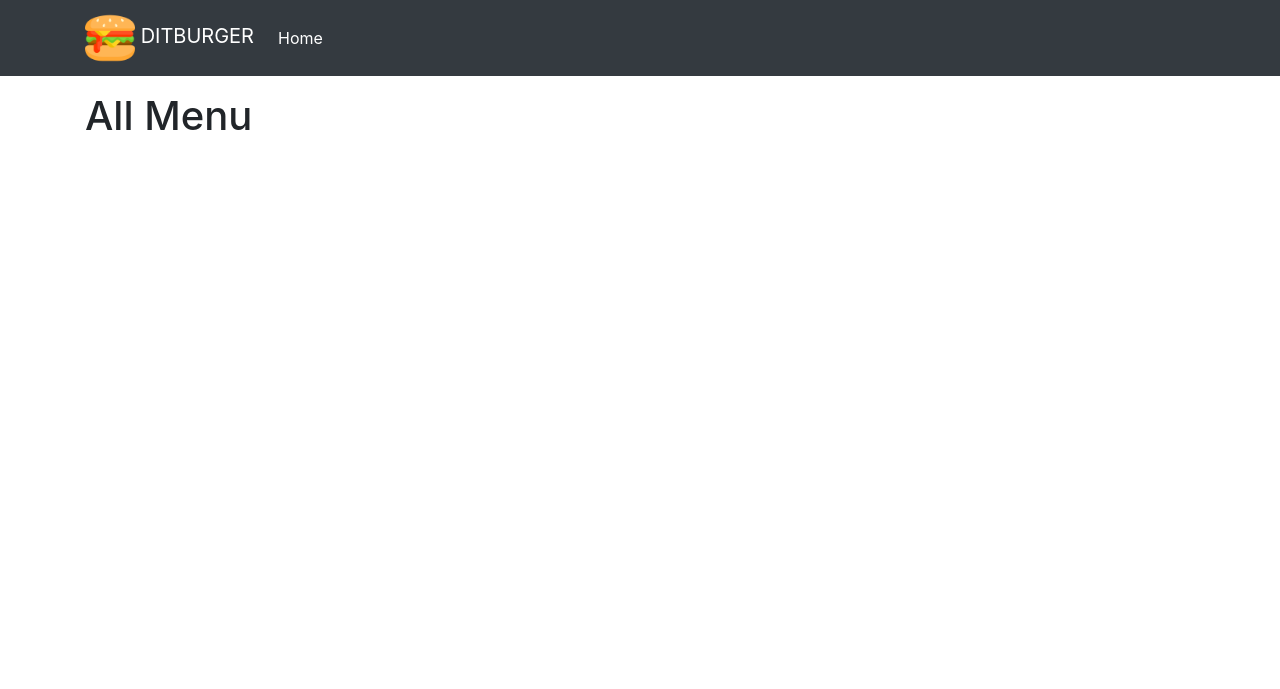
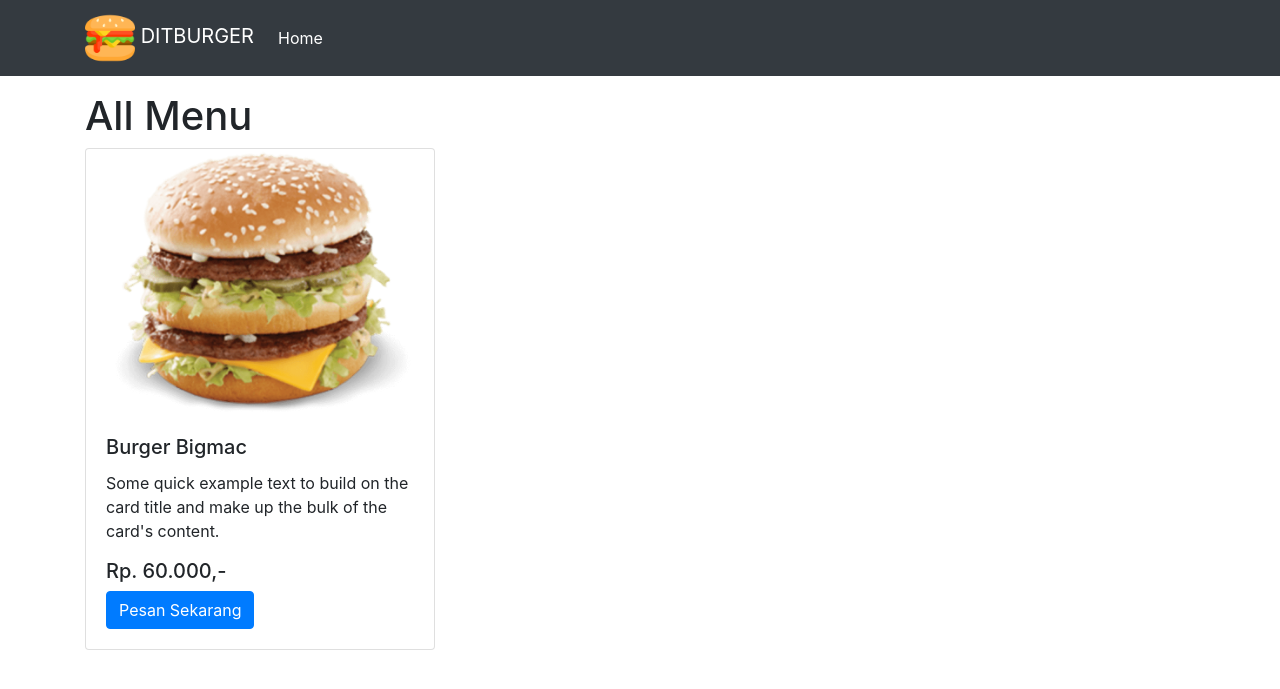
Before and after one commit to adprm/json-php, a PHP site: page /learn1.php in a window 1280 px wide. Shown: the top 689 px of the page. Run offline with PHP 8.4, Linux system fonts and the light colour scheme.

Commit message:
card view

```diff
--- a/learn1.php
+++ b/learn1.php
@@ -36,6 +36,20 @@
         </div>
       </div>
 
+      <div class="row">
+        <div class="col-md-4">
+          <div class="card">
+            <img src="img/menu/bigmac.png" class="card-img-top">
+            <div class="card-body">
+              <h5 class="card-title">Burger Bigmac</h5>
+              <p class="card-text">Some quick example text to build on the card title and make up the bulk of the card's content.</p>
+              <h5>Rp. 60.000,-</h5>
+              <a href="#" class="btn btn-primary">Pesan Sekarang</a>
+            </div>
+          </div>
+        </div>
+      </div>
+
     </div>
 
     <!-- Optional JavaScript -->
```
